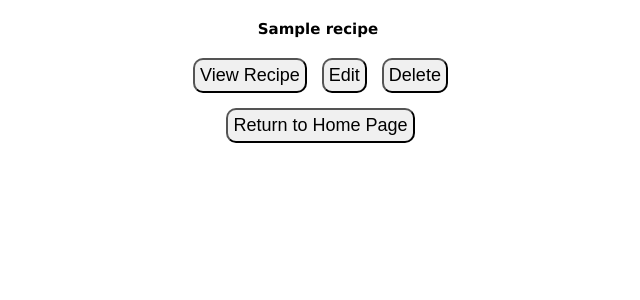
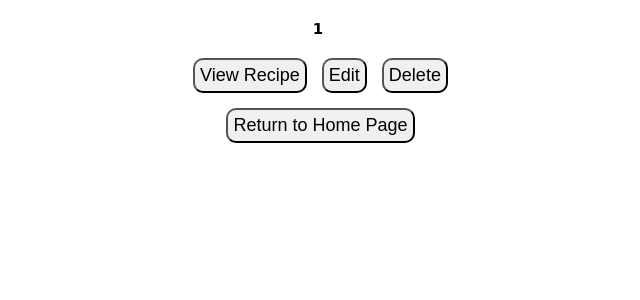
Before and after one commit to staticBytess/Recipe-APP, a Flask app: template flaskApp/templates/userdata.html in a window 1280 px wide. Shown: the top 300 px of the page, without its empty margins (322-962 px from the left). Run offline with Flask 3, Linux system fonts and the light colour scheme; the template is opened without the code that fills it: most values are stand-ins (such as "Sample title", 1, 10 or a date in 2020).

Commit message:
Now passes correct value to viewRecipe
Grouped title, id,

```diff
--- a/flaskApp/templates/userdata.html
+++ b/flaskApp/templates/userdata.html
@@ -7,19 +7,19 @@
     <p>
         {% for recipe in recipeList %}
             <p>
-                <h4>{{ recipe }}</h4>
+                <h4>{{ recipe['_id'] }}</h4>
                 <div class="saved-options">
                     <form action="/viewRecipe" method="GET">
                         <button type="submit">View Recipe</button>
                         <input type="hidden" name="username" value="{{username}}">
-                        <input type="hidden" name="recipe" value="{{recipe}}">
+                        <input type="hidden" name="recipe" value="{{recipe['_id']}}">
                     </form>
                     <form action="/edit" method="POST">
                         <button type="submit">Edit</button>
                         <input type="hidden" name="username" value="{{username}}">
                     </form>
                     <form action="/delete" method="POST">
-                        <input type="hidden" name="recipe_id" value="{{ recipe.id }}">
+                        <input type="hidden" name="recipe_id" value="{{ recipe['_id'] }}">
                         <input type="hidden" name="username" value="{{username}}">
                         <button type="submit">Delete</button>
                     </form>
```
